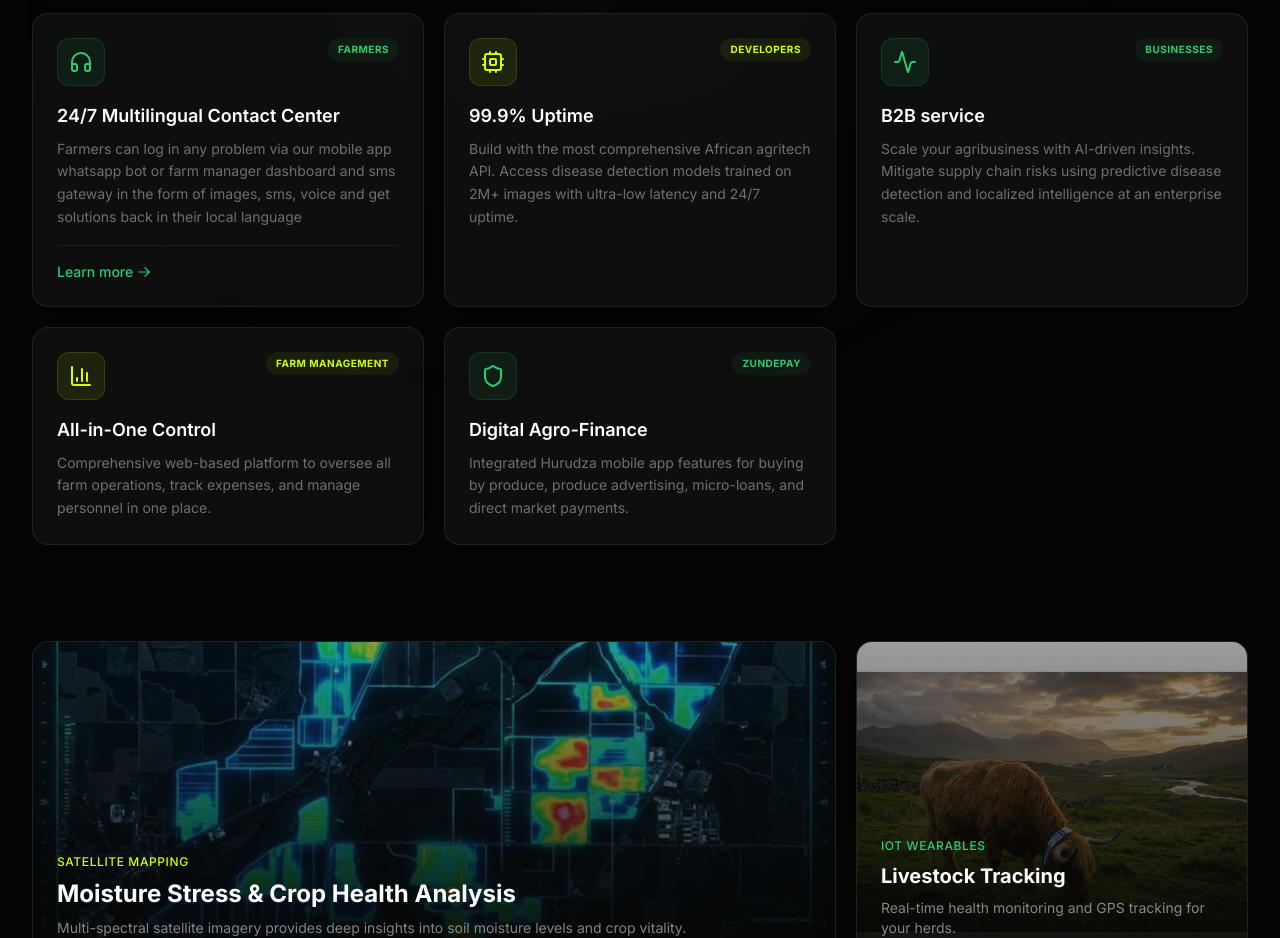
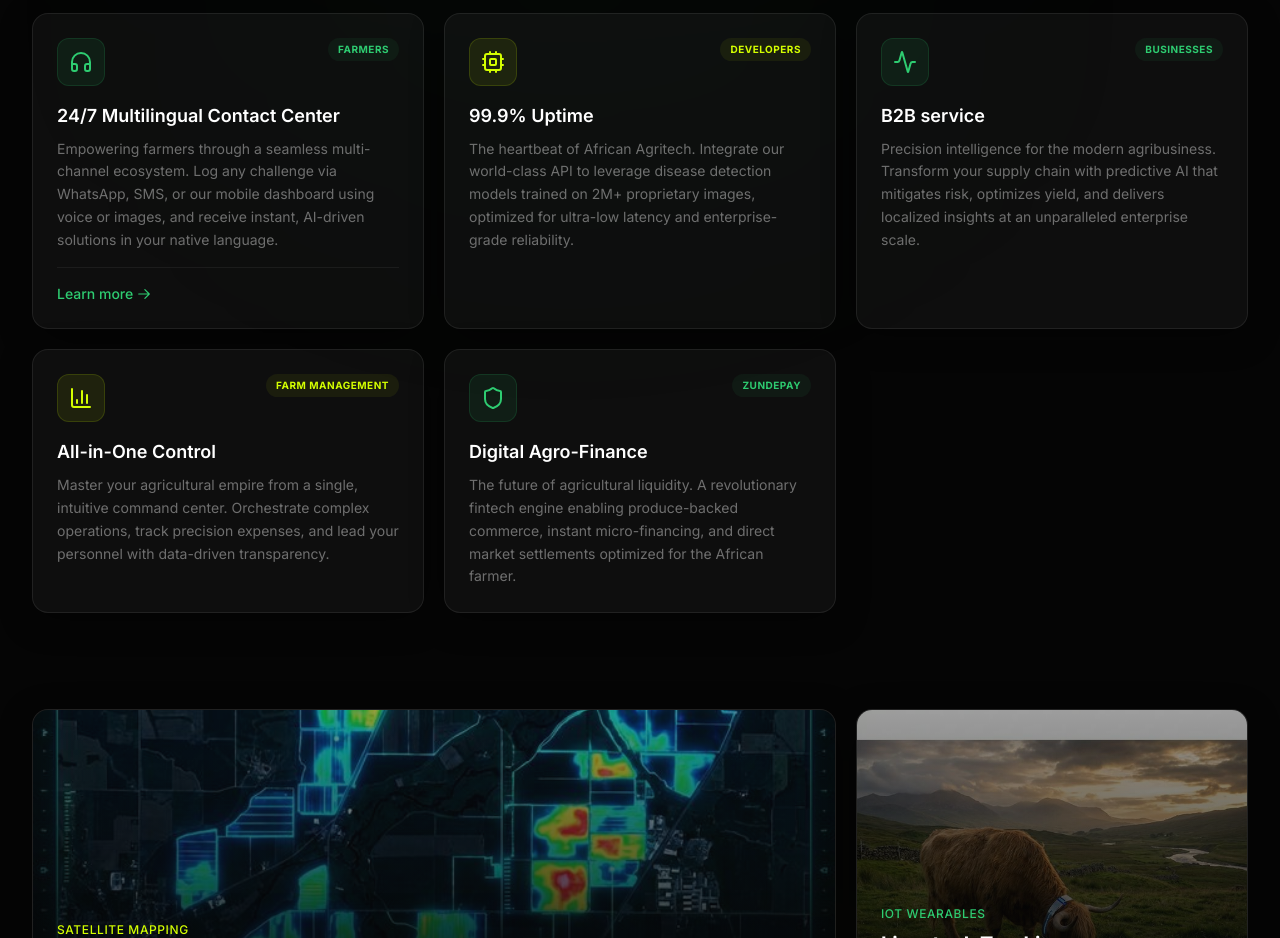
Before and after one commit to ThulaniTheProgrammer/Hurudzaii, a React (Vite) app: page / in a window 1280 px wide. Shown: the part 1740-2678 px from the top of the page. Built offline with nearby package versions, Linux system fonts and the light colour scheme.

Commit message:
feat: elevate feature descriptions with stunning copy

```diff
--- a/src/components/agritech/FeaturesSection.tsx
+++ b/src/components/agritech/FeaturesSection.tsx
@@ -11,35 +11,35 @@ const features = [
   {
     icon: Headphones,
     title: '24/7 Multilingual Contact Center',
-    description: 'Farmers can log in any problem via our mobile app whatsapp bot or farm manager dashboard and sms gateway in the form of images, sms, voice and get solutions back in their local language',
+    description: 'Empowering farmers through a seamless multi-channel ecosystem. Log any challenge via WhatsApp, SMS, or our mobile dashboard using voice or images, and receive instant, AI-driven solutions in your native language.',
     stat: 'Farmers',
     color: '#2ECC71',
   },
   {
     icon: Cpu,
     title: '99.9% Uptime',
-    description: 'Build with the most comprehensive African agritech API. Access disease detection models trained on 2M+ images with ultra-low latency and 24/7 uptime.',
+    description: 'The heartbeat of African Agritech. Integrate our world-class API to leverage disease detection models trained on 2M+ proprietary images, optimized for ultra-low latency and enterprise-grade reliability.',
     stat: 'Developers',
     color: '#D4FF00',
   },
   {
     icon: Activity,
     title: 'B2B service',
-    description: 'Scale your agribusiness with AI-driven insights. Mitigate supply chain risks using predictive disease detection and localized intelligence at an enterprise scale.',
+    description: 'Precision intelligence for the modern agribusiness. Transform your supply chain with predictive AI that mitigates risk, optimizes yield, and delivers localized insights at an unparalleled enterprise scale.',
     stat: 'Businesses',
     color: '#2ECC71',
   },
   {
     icon: BarChart3,
     title: 'All-in-One Control',
-    description: 'Comprehensive web-based platform to oversee all farm operations, track expenses, and manage personnel in one place.',
+    description: 'Master your agricultural empire from a single, intuitive command center. Orchestrate complex operations, track precision expenses, and lead your personnel with data-driven transparency.',
     stat: 'Farm Management',
     color: '#D4FF00',
   },
   {
     icon: Shield,
     title: 'Digital Agro-Finance',
-    description: 'Integrated Hurudza mobile app features for buying by produce, produce advertising, micro-loans, and direct market payments.',
+    description: 'The future of agricultural liquidity. A revolutionary fintech engine enabling produce-backed commerce, instant micro-financing, and direct market settlements optimized for the African farmer.',
     stat: 'ZundePay',
     color: '#2ECC71',
   },
```
